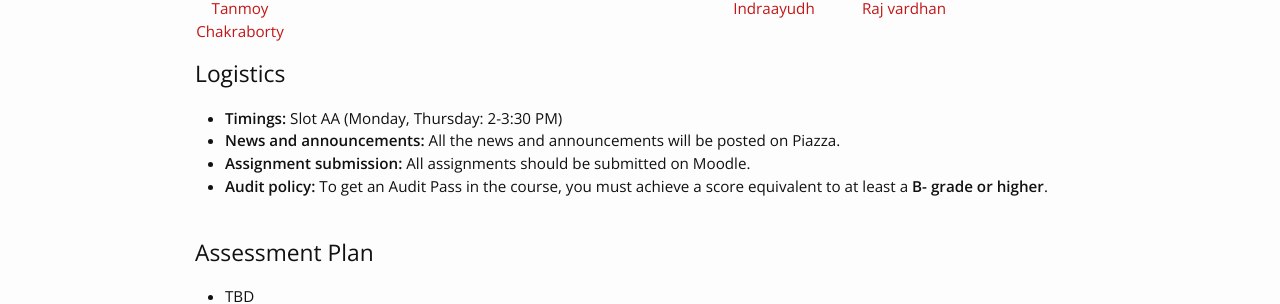
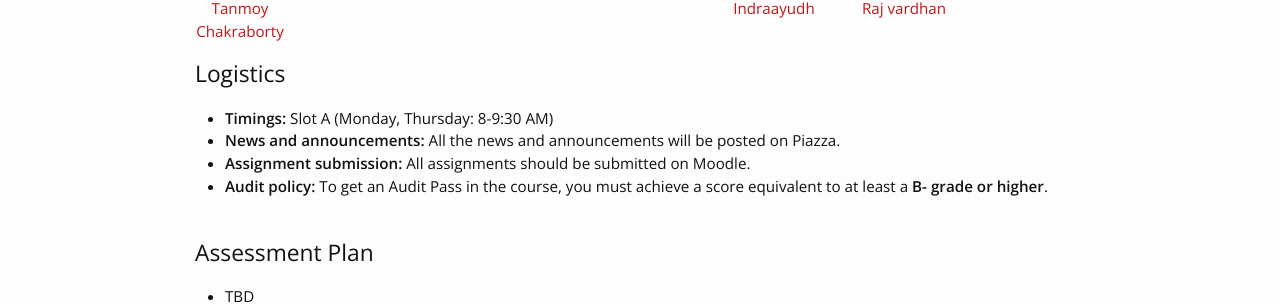
Before and after one commit to lcs2-iitd/ELL7282-2601, a Jekyll site: the page built from index.md, in a window 1280 px wide. Shown: the part 706-1010 px from the top of the page. Built offline with Jekyll 4.4.1, drawn with Linux system fonts in a browser that asks for light colours; nearby versions of some CDN libraries.

Commit message:
Update home.html

```diff
--- a/_layouts/home.html
+++ b/_layouts/home.html
@@ -79,7 +79,7 @@ layout: default
             <div style="width:100%; float: left">
                 <h2>Logistics</h2>
                 <ul>
-                    <li><b>Timings:</b> Slot AA (Monday, Thursday: 2-3:30 PM)</li>
+                    <li><b>Timings:</b> Slot A (Monday, Thursday: 8-9:30 AM)</li>
                     <!-- <li><b>Office hours:</b> Monday: 5 - 5:30 pm</li>
                     <li><b>Classroom:</b> Bharti-301</li> -->
                     <li><b>News and announcements:</b> All the news and announcements will be posted on Piazza.</li>
```
